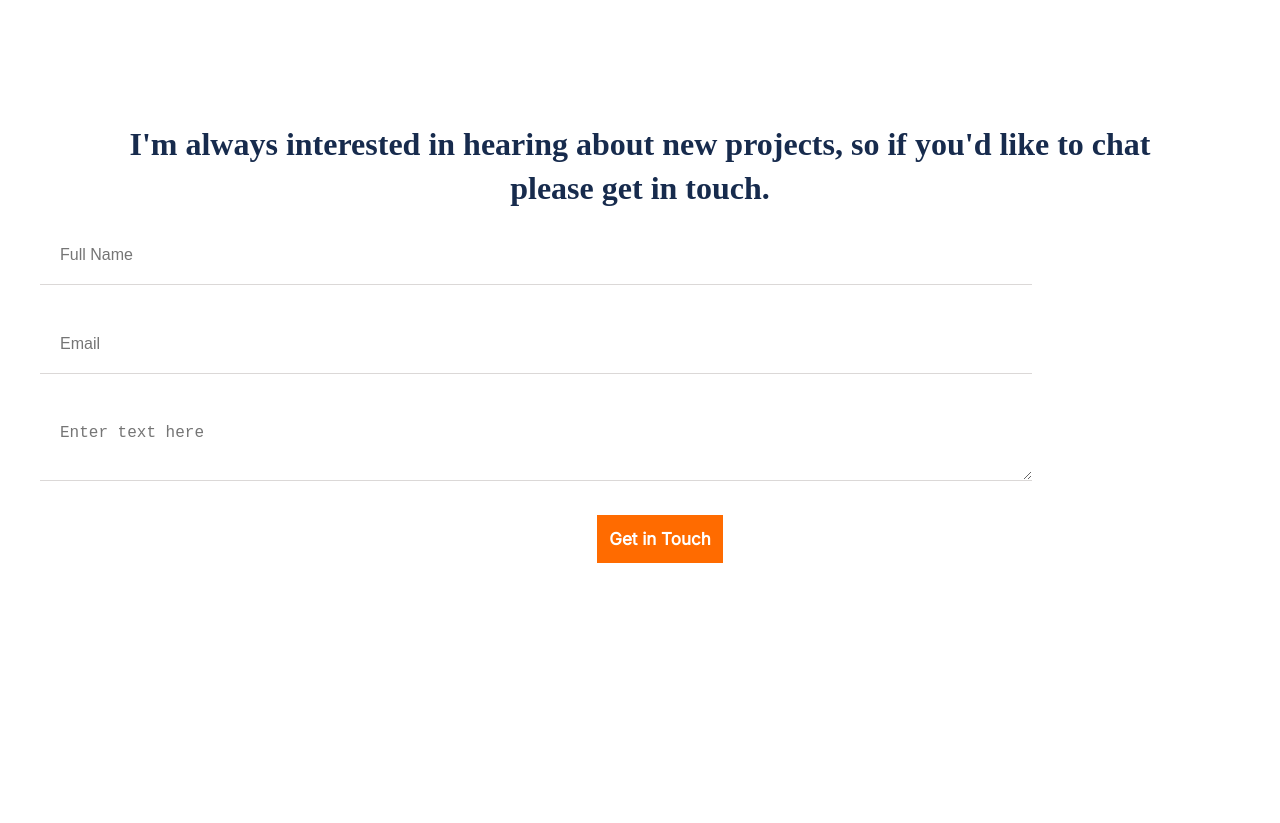
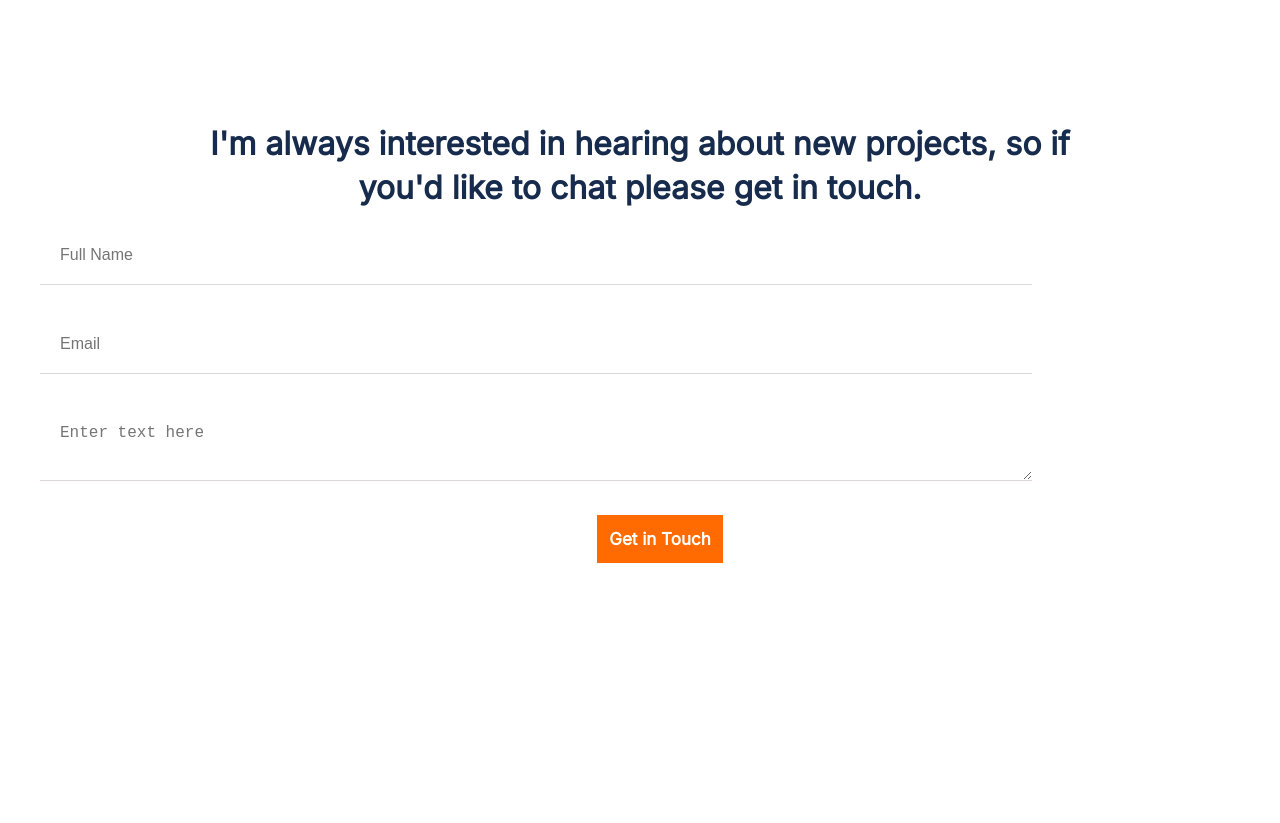
Before and after one commit to yawsamcode/portfolio, a website: page index.html in a window 1280 px wide. Shown: the part 7100-7923 px from the top of the page. Drawn offline with Linux system fonts and the light colour scheme.

Commit message:
Added font family to the form title

```diff
--- a/css/styles.css
+++ b/css/styles.css
@@ -298,13 +298,13 @@ article {
 }
 
 .form-title {
-  font-family: 'Inter'sans-serif;
+  font-family: 'Inter', sans-serif;
   font-size: 32px;
   font-weight: 700;
   line-height: 44px;
   text-align: center;
   color: #172b4d;
-  width: 80%;
+  width: 70%;
   margin: auto;
   margin-top: 15%;
 }
```
